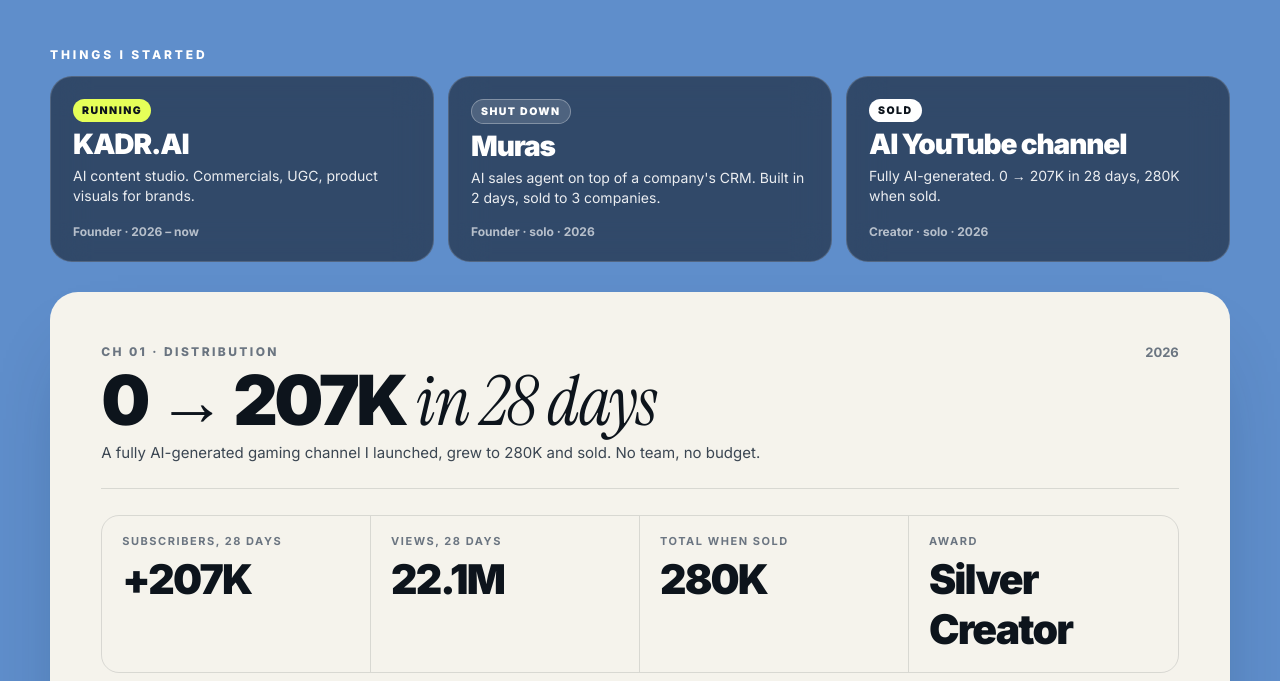
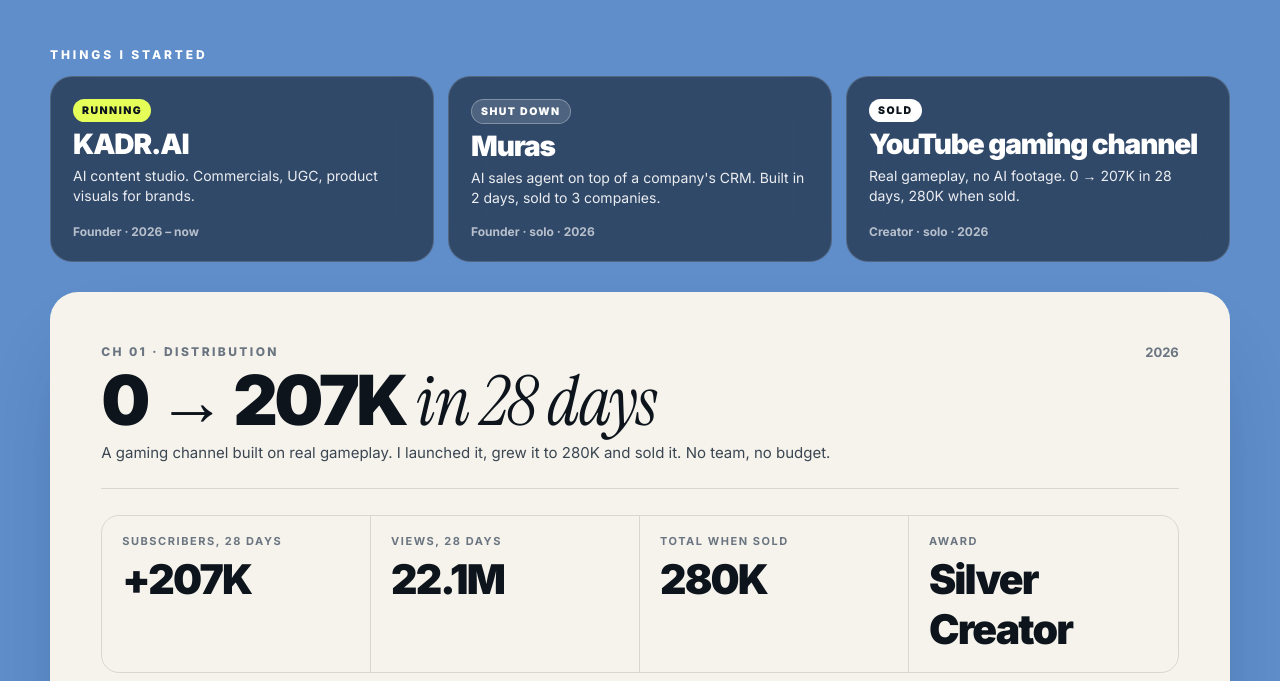
Before and after one commit to DaniyarUE/DaniyarUE.github.io, a plain HTML site: page index.html in a window 1280 px wide. Shown: the part 1089-1770 px from the top of the page. Drawn offline with Linux system fonts and the light colour scheme.

Commit message:
YouTube channel: real gameplay, not AI-generated (site and CV)
Co-Authored-By: Claude Opus 5.5 <noreply@anthropic.com>
Claude-Session: https://claude.ai/code/session_01TKzbwAtTyEEs5tBfyLopSK

```diff
--- a/index.html
+++ b/index.html
@@ -406,7 +406,7 @@ footer a{text-decoration:none;font-weight:700;color:#fff}
       <div class="v-grid">
         <a class="v-card" href="#kadr"><span class="v-status run">Running</span><b>KADR.AI</b><p>AI content studio. Commercials, UGC, product visuals for brands.</p><small>Founder · 2026 – now</small></a>
         <a class="v-card" href="#muras"><span class="v-status shut">Shut down</span><b>Muras</b><p>AI sales agent on top of a company's CRM. Built in 2 days, sold to 3 companies.</p><small>Founder · solo · 2026</small></a>
-        <a class="v-card" href="#youtube"><span class="v-status sold">Sold</span><b>AI YouTube channel</b><p>Fully AI-generated. 0 → 207K in 28 days, 280K when sold.</p><small>Creator · solo · 2026</small></a>
+        <a class="v-card" href="#youtube"><span class="v-status sold">Sold</span><b>YouTube gaming channel</b><p>Real gameplay, no AI footage. 0 → 207K in 28 days, 280K when sold.</p><small>Creator · solo · 2026</small></a>
       </div>
     </section>
 
@@ -416,7 +416,7 @@ footer a{text-decoration:none;font-weight:700;color:#fff}
         <div>
           <div class="ch">CH 01 · DISTRIBUTION</div>
           <h3>0 → 207K <em>in 28 days</em></h3>
-          <p class="role">A fully AI-generated gaming channel I launched, grew to 280K and sold. No team, no budget.</p>
+          <p class="role">A gaming channel built on real gameplay. I launched it, grew it to 280K and sold it. No team, no budget.</p>
         </div>
         <div class="when">2026</div>
       </div>
```
Also changed, not shown: 1 other file.
